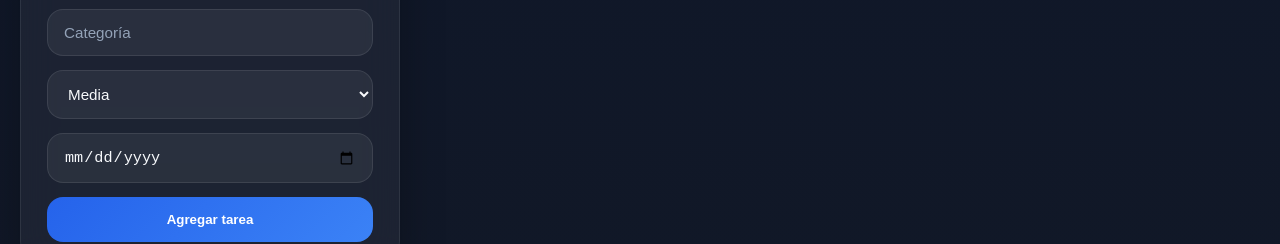
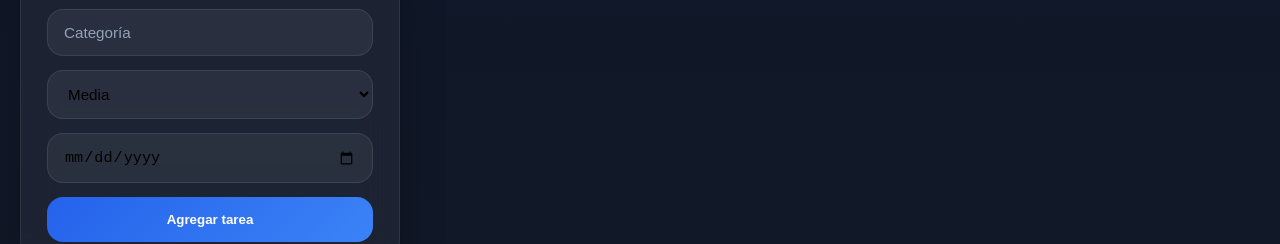
Before and after one commit to MrFredby/mi-app, a React (Vite) app: page / in a window 1280 px wide. Shown: the part 909-1153 px from the top of the page. Built offline with nearby package versions, Linux system fonts and the light colour scheme; no server answers.

Commit message:
Cambie de color de seleccion en la pagina rutaexpress

```diff
--- a/src/index.css
+++ b/src/index.css
@@ -194,7 +194,7 @@ body {
   border-radius: 16px;
   border: 1px solid rgba(255, 255, 255, 0.09);
   background: rgba(255, 255, 255, 0.06);
-  color: #f8fafc;
+  color: #000000;
   outline: none;
   font-size: 0.95rem;
 }
```
